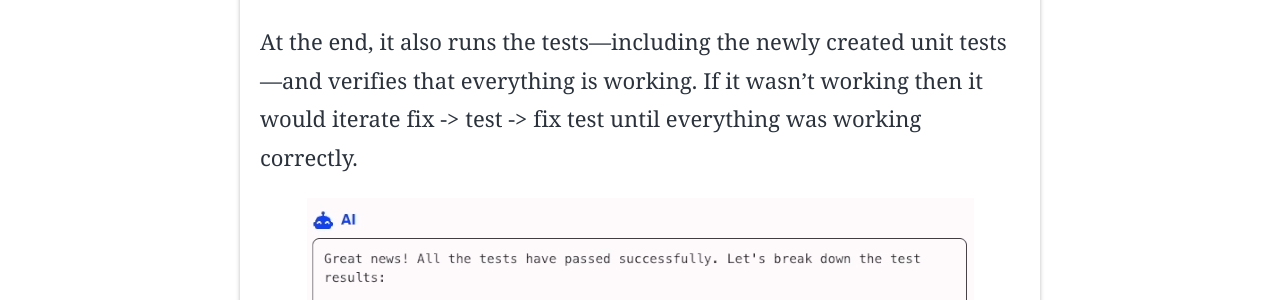
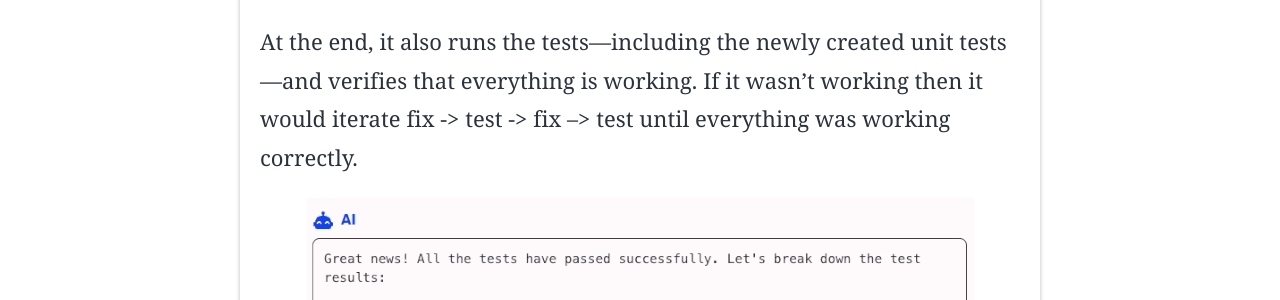
Before and after one commit to HigherLevelDev/higherleveldev.github.io, a Jekyll site: the page built from _posts/2024-09-22-Intro-to-Higher-Level-Dev.md, in a window 1280 px wide and 900 px high, scrolled down 3590 px. Shown: the part 234-534 px from the top of the window. Built offline with Jekyll 4.4.1, drawn with Linux system fonts in a browser that asks for light colours; some web fonts are replaced.

Commit message:
tweak to article

```diff
--- a/_posts/2024-09-22-Intro-to-Higher-Level-Dev.md
+++ b/_posts/2024-09-22-Intro-to-Higher-Level-Dev.md
@@ -68,7 +68,7 @@ Here's a video of the new tool implementing the above mini-spec in a Java Spring
   </iframe>
 </div>
 
-At the end, it also runs the tests—including the newly created unit tests—and verifies that everything is working. If it wasn’t working then it would iterate fix -> test -> fix test until everything was working correctly.
+At the end, it also runs the tests—including the newly created unit tests—and verifies that everything is working. If it wasn’t working then it would iterate fix -> test -> fix --> test until everything was working correctly.
 
 <img src="{{ site.url }}/assets/img/posts/20240922/tests-passed.png" alt="All tests passed">
 
```
